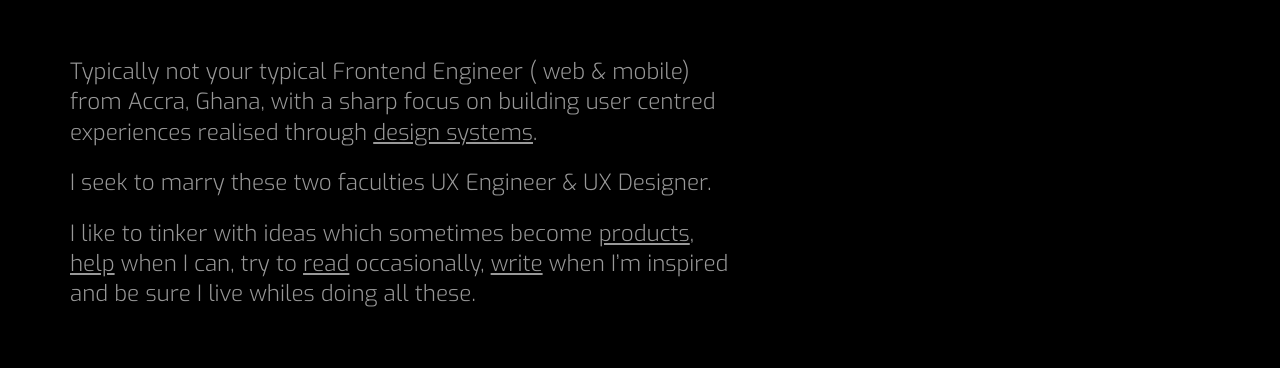
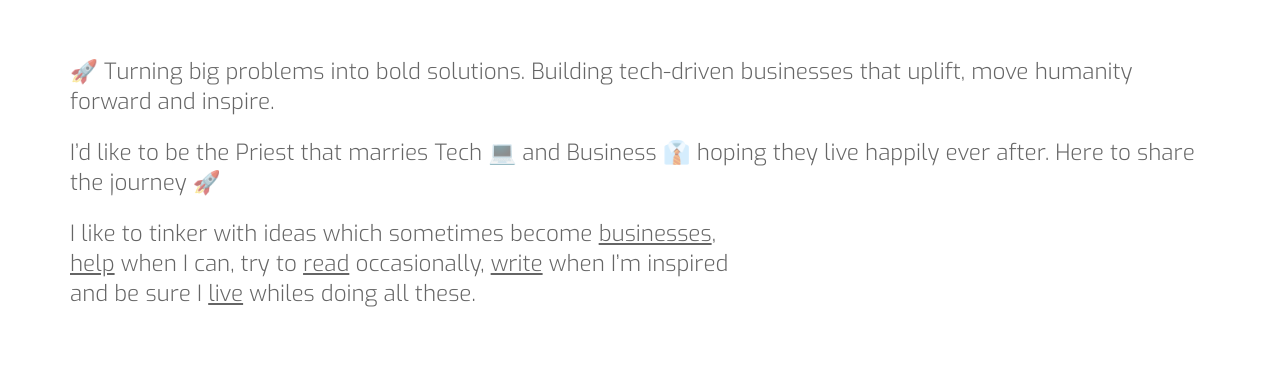
Before and after one commit to mcofie/saidai, a Gatsby site: page / in a window 1280 px wide. Shown: the part 286-654 px from the top of the page. Built offline with nearby package versions, Linux system fonts and the light colour scheme; Gatsby itself is replaced by a stand-in of ours.

Commit message:
Changed content

```diff
--- a/src/components/global.module.css
+++ b/src/components/global.module.css
@@ -13,8 +13,8 @@
 
 
 body {
-    color: var(--textColorDark);
-    background-color: var(--backgroundColorDark);
+    color: var(--textColorLight);
+    background-color: var(--backgroundColorLight);
 }
 
 /*body {*/
--- a/src/pages/index.js
+++ b/src/pages/index.js
@@ -6,7 +6,6 @@ import Box from '@components/box'
 import Content from '@components/content'
 import Stack from '@components/stack'
 import Text from '@components/text'
-
 
 
 const IndexPage = () => {
@@ -25,17 +24,17 @@ const IndexPage = () => {
                 <Stack>
                     <Content>
                         <Text>
-                            Typically not your typical Frontend Engineer ( web & mobile) <br/>
-                            from Accra, Ghana, with a sharp focus on building user centred <br/>
-                            experiences realised through <a href={"https://weenydesigns.xyz"} target={'_blank'}>design
-                            systems</a>.
+                            🚀 Turning big problems into bold solutions. Building tech-driven businesses that uplift,
+                            move humanity forward and inspire.
                         </Text>
                     </Content>
                 </Stack>
                 <Stack>
                     <Content>
                         <Text>
-                            I seek to marry these two faculties UX Engineer & UX Designer.
+                            I’d like to be the Priest that marries Tech 💻 and Business 👔 hoping they live happily ever
+                            after.
+                            Here to share the journey 🚀
                         </Text>
                     </Content>
                 </Stack>
@@ -45,7 +44,7 @@ const IndexPage = () => {
                             I like to tinker with ideas which sometimes
                             become <a
                             href={"https://purrfect-baron-20f.notion.site/Portfolio-5dc79c6d06ee404f9e7dd2f5ec05141d"}
-                            target={'_blank'}>products</a>,<br/>
+                            target={'_blank'}>businesses</a>,<br/>
                             <a href={"https://skills-faculty.github.io/skillsfaculty.github.io/"}
                                target={'_blank'}>help</a> when I can, try to <a
                             href={"https://www.goodreads.com/user/show/108237344-maxwell-cofie"}
@@ -53,7 +52,7 @@ const IndexPage = () => {
                             href={"https://dev.to/mcofie"}
                             target={'_blank'}>write</a> when
                             I’m inspired <br/>
-                            and be sure I live whiles doing all these.
+                            and be sure I <a href={"https://www.instagram.com/mcofie/"} target={"_blank"}>live</a> whiles doing all these.
                         </Text>
                     </Content>
                 </Stack>
```
